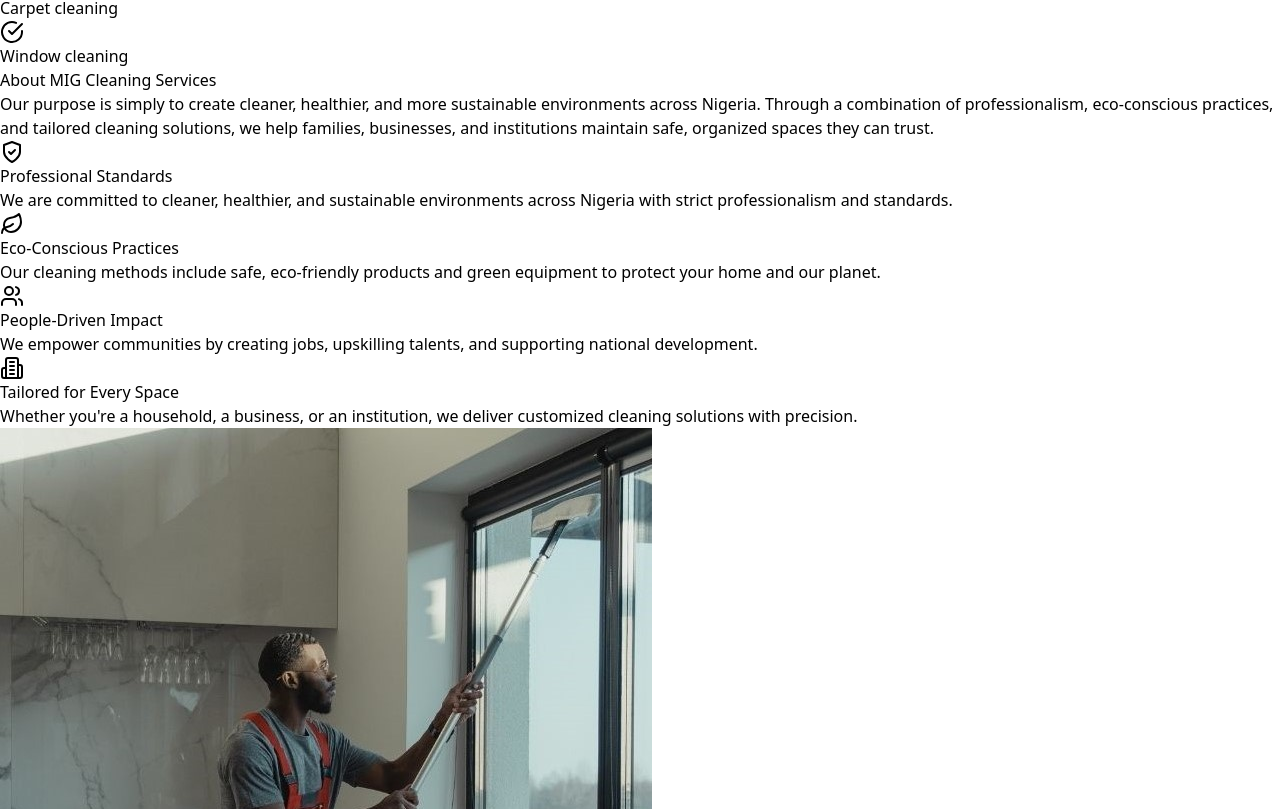
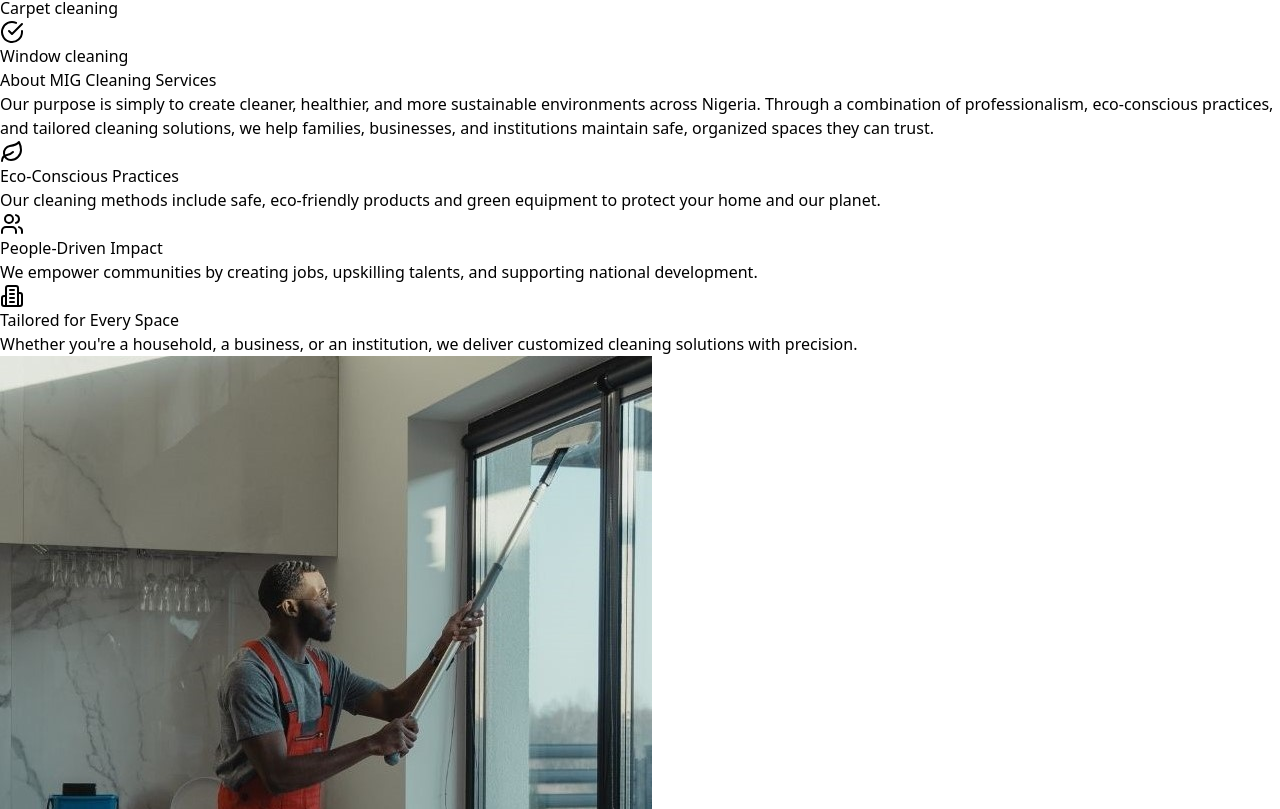
Before and after one commit to usanga02/mig-cleaning-service, a React (Vite) app: page / in a window 1280 px wide. Shown: the part 2071-2880 px from the top of the page. Built offline with nearby package versions, Linux system fonts and the light colour scheme.

Commit message:
update social icons and links for insta and tiktok

```diff
--- a/package.json
+++ b/package.json
@@ -13,6 +13,7 @@
       "lucide-react": "^0.244.0",
       "react": "^18.2.0",
       "react-dom": "^18.2.0",
+      "react-icons": "^5.5.0",
       "react-toastify": "^11.0.5"
    },
    "devDependencies": {
--- a/src/components/About.tsx
+++ b/src/components/About.tsx
@@ -1,7 +1,29 @@
 import { ShieldCheck, Users, Leaf, Building2 } from "lucide-react";
 import cleaner from "../assets/7-small.jpg";
+import ListCard from "./ui/listCard";
 
 export default function About() {
+  const abouts = [
+    {
+      title: "Eco-Conscious Practices",
+      icon: <Leaf className="h-6 w-6 text-orange-600" />,
+      description:
+        "Our cleaning methods include safe, eco-friendly products and green equipment to protect your home and our planet.",
+    },
+    {
+      title: "People-Driven Impact",
+      icon: <Users className="h-6 w-6 text-orange-600" />,
+      description:
+        "We empower communities by creating jobs, upskilling talents, and supporting national development.",
+    },
+    {
+      title: "Tailored for Every Space",
+      icon: <Building2 className="h-6 w-6 text-orange-600" />,
+      description:
+        "Whether you're a household, a business, or an institution, we deliver customized cleaning solutions with precision.",
+    },
+  ];
+
   return (
     <section id="about" className="py-20 bg-white">
       <div className="max-w-7xl mx-auto px-4 sm:px-6 lg:px-8">
@@ -20,58 +42,9 @@ export default function About() {
               safe, organized spaces they can trust.
             </p>
             <div className="space-y-6">
-              <div className="flex items-start gap-4">
-                <ShieldCheck className="text-orange-600 w-6 h-6 md:w-8 md:h-8 mt-1" />
-                <div>
-                  <h4 className="text-lg font-semibold text-gray-800">
-                    Professional Standards
-                  </h4>
-                  <p className="text-gray-600 text-base">
-                    We are committed to cleaner, healthier, and sustainable
-                    environments across Nigeria with strict professionalism and
-                    standards.
-                  </p>
-                </div>
-              </div>
-
-              <div className="flex items-start gap-4">
-                <Leaf className="text-orange-600 w-6 h-6 md:w-8 md:h-8 mt-1" />
-                <div>
-                  <h4 className="text-lg font-semibold text-gray-800">
-                    Eco-Conscious Practices
-                  </h4>
-                  <p className="text-gray-600 text-base">
-                    Our cleaning methods include safe, eco-friendly products and
-                    green equipment to protect your home and our planet.
-                  </p>
-                </div>
-              </div>
-
-              <div className="flex items-start gap-4">
-                <Users className="text-orange-600 w-6 h-6 md:w-8 md:h-8 mt-1" />
-                <div>
-                  <h4 className="text-lg font-semibold text-gray-800">
-                    People-Driven Impact
-                  </h4>
-                  <p className="text-gray-600 text-base">
-                    We empower communities by creating jobs, upskilling talents,
-                    and supporting national development.
-                  </p>
-                </div>
-              </div>
-
-              <div className="flex items-start gap-4">
-                <Building2 className="text-orange-600 w-6 h-6 md:w-8 md:h-8 mt-1" />
-                <div>
-                  <h4 className="text-lg font-semibold text-gray-800">
-                    Tailored for Every Space
-                  </h4>
-                  <p className="text-gray-600 text-base">
-                    Whether you're a household, a business, or an institution,
-                    we deliver customized cleaning solutions with precision.
-                  </p>
-                </div>
-              </div>
+              {abouts.map((about, index) => (
+                <ListCard {...about} key={index} />
+              ))}
             </div>
           </div>
 
--- a/src/components/Footer.tsx
+++ b/src/components/Footer.tsx
@@ -1,7 +1,6 @@
-import { Instagram, Linkedin, Twitter } from "lucide-react";
+import { FaFacebookF, FaTwitter, FaTiktok } from "react-icons/fa";
+import { RiInstagramFill } from "react-icons/ri";
 import logo from "../assets/Borcelle_clean.png";
-import { Github } from "lucide-react";
-import { Facebook } from "lucide-react";
 type Props = {};
 
 const Footer = (props: Props) => {
@@ -51,35 +50,28 @@ const Footer = (props: Props) => {
                 target="_blank"
                 rel="noopener noreferrer"
               >
-                <Twitter className="w-5 h-5 hover:text-slate-600 transition" />
+                <FaTwitter className="w-5 h-5 hover:text-slate-600 transition" />
               </a>
               <a
-                href="https://github.com"
+                href="https://www.tiktok.com/@maryamgwarzo24?_t=ZM-8yA6asn7h60&_r=1"
                 target="_blank"
                 rel="noopener noreferrer"
               >
-                <Github className="w-5 h-5 hover:text-slate-600 transition" />
-              </a>
-              <a
-                href="https://linkedin.com"
-                target="_blank"
-                rel="noopener noreferrer"
-              >
-                <Linkedin className="w-5 h-5 hover:text-slate-600 transition" />
+                <FaTiktok className="w-5 h-5 hover:text-slate-600 transition" />
               </a>
               <a
                 href="https://facebook.com"
                 target="_blank"
                 rel="noopener noreferrer"
               >
-                <Facebook className="w-5 h-5 hover:text-slate-600 transition" />
+                <FaFacebookF className="w-5 h-5 hover:text-slate-600 transition" />
               </a>
               <a
-                href="https://instagram.com"
+                href="https://www.instagram.com/migcleaningservice?igsh=YzljYTk1ODg3Zg=="
                 target="_blank"
                 rel="noopener noreferrer"
               >
-                <Instagram className="w-5 h-5 hover:text-slate-600 transition" />
+                <RiInstagramFill className="w-5 h-5 hover:text-slate-600 transition" />
               </a>
             </div>
           </div>
--- /dev/null
+++ b/src/components/ui/listCard.tsx
@@ -0,0 +1,21 @@
+type Props = {
+  icon: React.ReactNode;
+  title: string;
+  description: string;
+};
+
+const ListCard = ({ icon, title, description }: Props) => {
+  return (
+    <div className="space-y-6">
+      <div className="flex items-start gap-4">
+        {icon}
+        <div>
+          <h4 className="text-lg font-semibold text-gray-800">{title}</h4>
+          <p className="text-gray-600 text-base">{description}</p>
+        </div>
+      </div>
+    </div>
+  );
+};
+
+export default ListCard;
```
Also changed, not shown: src/components/ui/tiktokIcon.tsx (added, +26 -0 lines), 1 other file (tests, documents, lock files or other folders).
